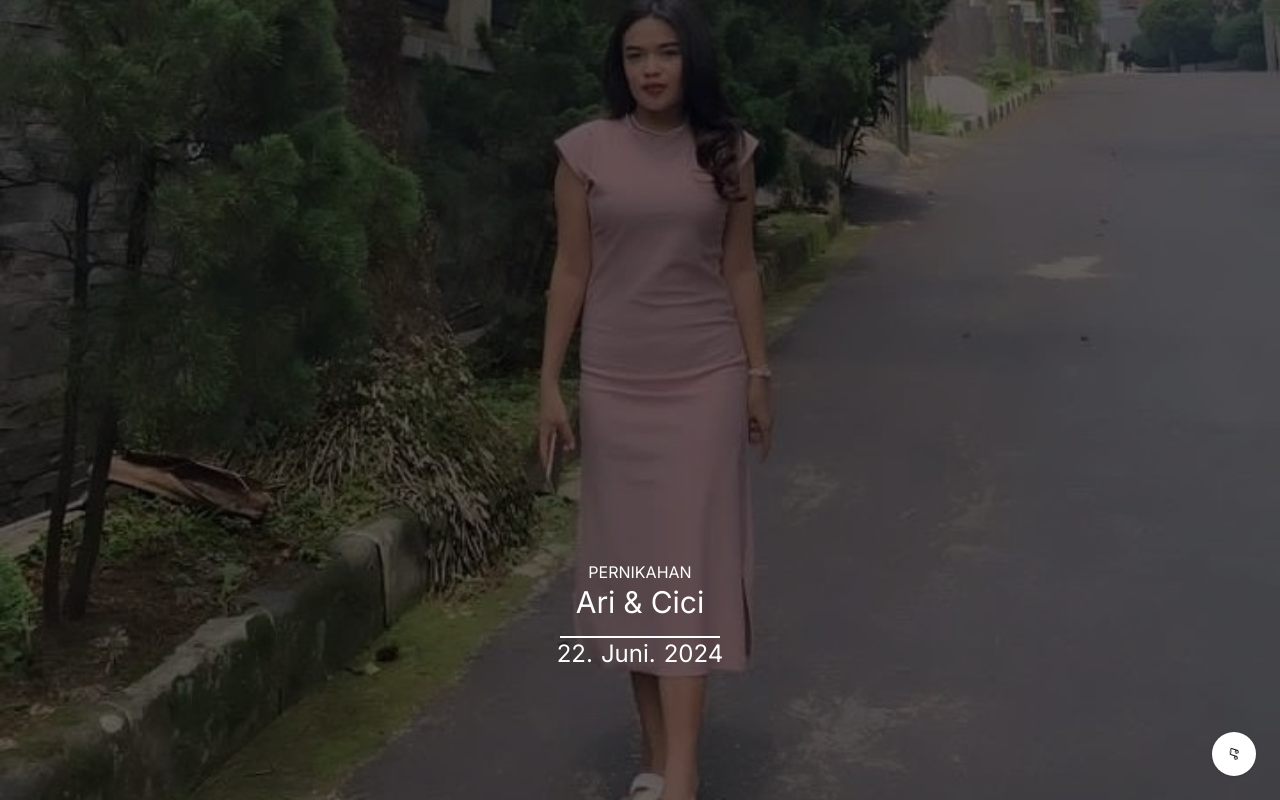
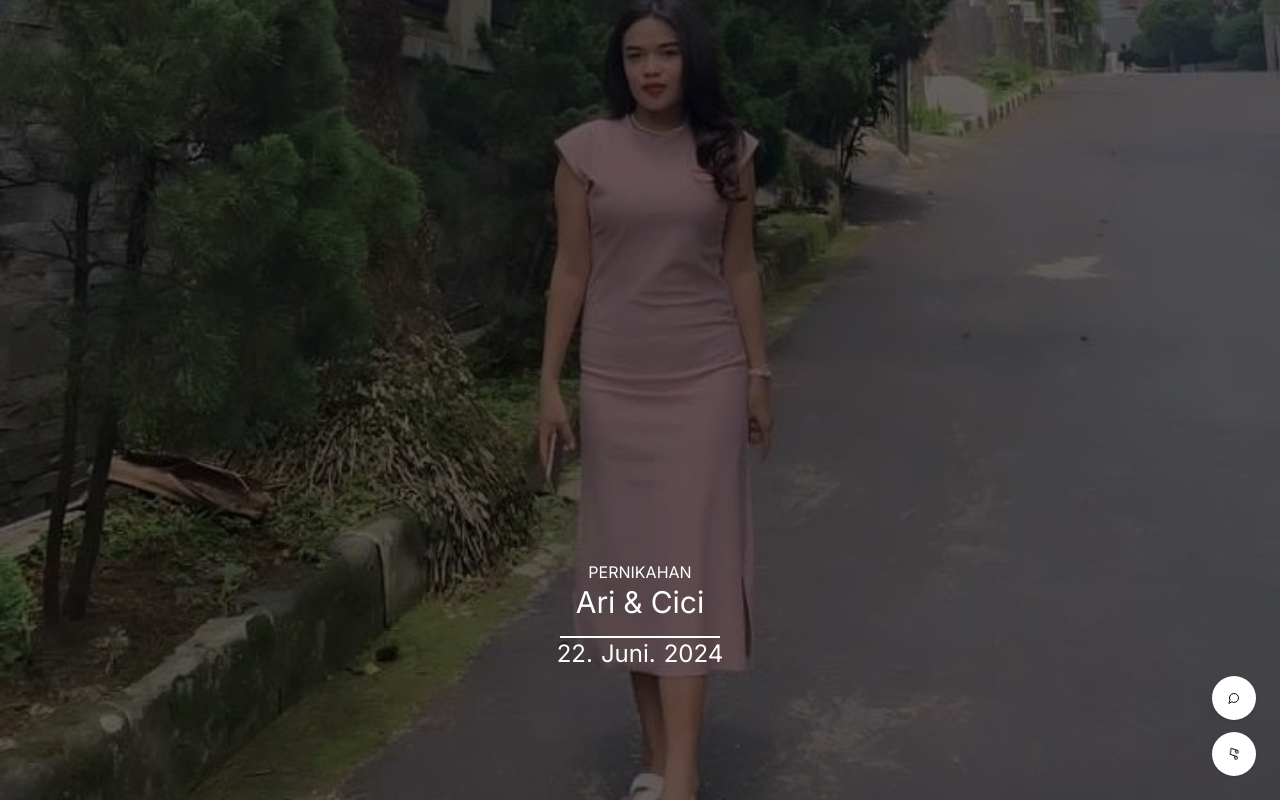
Before and after one commit to chndrwali/undangan-cici, a Next.js app: page / in a window 1280 px wide. Both pictures are taken after a click on the button "Buka Undangan". Shown: the top 800 px of the page. Built offline with nearby package versions, Linux system fonts and the light colour scheme; a web font is replaced by a local one.

Commit message:
add: rsvp

```diff
--- a/components/pages/doa-ucapan.tsx
+++ b/components/pages/doa-ucapan.tsx
@@ -13,7 +13,7 @@ const DoaUcapan = () => {
   ];
 
   return (
-    <div className="relative flex flex-col items-center justify-center min-h-screen bg-gray-100 py-12">
+    <div id="rsvp" className="relative flex flex-col items-center justify-center min-h-screen bg-gray-100 py-12">
       <div className="absolute inset-0 bg-gradient-to-b from-white to-gray-100 opacity-90"></div>
       <div className="relative z-10 text-center mb-12">
         <h1 className="text-xl font-bold">
--- a/components/pages/quotes.tsx
+++ b/components/pages/quotes.tsx
@@ -5,11 +5,11 @@ const Quotes = () => {
     <div className="relative grid grid-cols-1 sm:grid-cols-2 items-center justify-center min-h-screen bg-quotes bg-cover bg-center text-white">
       <div className="absolute inset-0 bg-black opacity-50"></div>
       <div className=" flex justify-center">
-        <div className="rounded-tr-full rounded-tl-full  h-[25rem] shadow-2xl">
+        <div className="relative z-10 rounded-tr-full rounded-tl-full  h-[25rem] shadow-2xl">
           <Image src="/bg/6.png" alt="Wedding Couple" width={300} height={400} className="object-fit rounded-tr-full rounded-tl-full p-2 " />
         </div>
       </div>
-      <div className="flex flex-col items-center text-center z-10 px-4">
+      <div className="flex flex-col items-center text-center relative z-10 px-4">
         <div className="bg-white opacity-50 rounded-lg w-full max-w-[10rem] p-3 flex justify-center items-center">
           <div className="relative z-50">
             <h1 className="text-3xl font-bold text-gray-800">A & C</h1>
--- a/components/parents/home.tsx
+++ b/components/parents/home.tsx
@@ -12,6 +12,7 @@ import Gallery from '../pages/gallery';
 import DoaUcapan from '../pages/doa-ucapan';
 import QuoteSection from '../pages/quotes-rezeki';
 import Thanks from '../pages/thanks';
+import ButtonRspv from '../ui/button-rsvp';
 
 const HomePage = () => {
   const audioRef = useRef<HTMLAudioElement>(null);
@@ -48,6 +49,7 @@ const HomePage = () => {
           <DoaUcapan />
           <QuoteSection />
           <Thanks />
+          <ButtonRspv />
           <button onClick={() => setModalVisible(true)} className="px-6 py-3 bg-blue-600 text-white rounded-lg">
             Buka Undangan
           </button>
--- /dev/null
+++ b/components/ui/button-rsvp.tsx
@@ -0,0 +1,17 @@
+// MusicButton.tsx
+import { MessageCircle } from 'lucide-react';
+import Link from 'next/link';
+
+const ButtonRspv = () => {
+  return (
+    <div
+      className={`fixed min-h-[44px] min-w-[44px] z-50 cursor-pointer justify-center items-center bottom-20 p-4 right-6 h-11 w-11 bg-white bg-footer rounded-full shadow shadow-dark/50 hover:shadow-lg hover:shadow-dark/30 hover:opacity-90 transition-all duration-200 ease-in-out `}
+    >
+      <Link href="#rsvp" className="flex items-center justify-center h-full w-full">
+        <MessageCircle size={20} className="line-through" />
+      </Link>
+    </div>
+  );
+};
+
+export default ButtonRspv;
--- a/package.json
+++ b/package.json
@@ -11,6 +11,7 @@
   "dependencies": {
     "@radix-ui/react-separator": "^1.0.3",
     "@radix-ui/react-slot": "^1.0.2",
+    "@types/react-scroll": "^1.8.10",
     "class-variance-authority": "^0.7.0",
     "clsx": "^2.1.0",
     "framer-motion": "^11.2.3",
@@ -18,6 +19,7 @@
     "next": "14.2.3",
     "react": "^18",
     "react-dom": "^18",
+    "react-scroll": "^1.9.0",
     "tailwind-merge": "^2.3.0",
     "tailwindcss-animate": "^1.0.7"
   },
```
Also changed, not shown: 1 other file (tests, documents, lock files or other folders).
